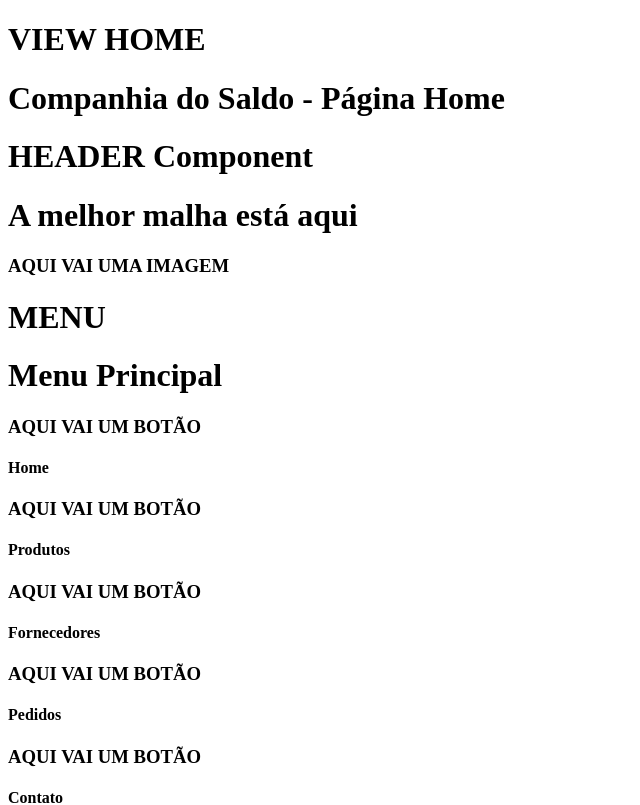
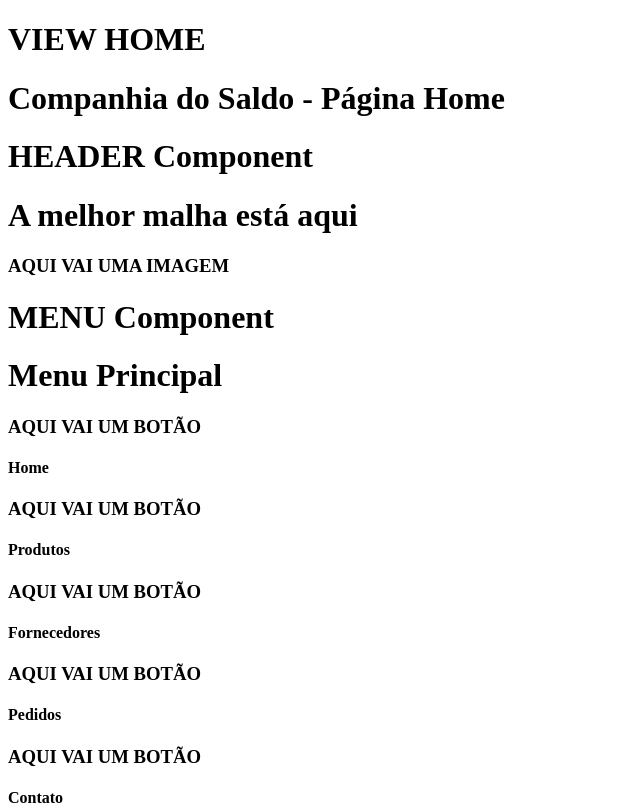
Before and after one commit to marcusviniciusmo/CompanhiaDoSaldo_Website_DEPRECATED, a React (Create React App) app in the folder frontend/: page / in a window 1280 px wide. Shown: the top 805 px of the page, without its empty margins (0-640 px from the left). Built offline with nearby package versions, Linux system fonts and the light colour scheme.

Commit message:
Menu component creation

```diff
--- a/frontend/src/components/Header/index.tsx
+++ b/frontend/src/components/Header/index.tsx
@@ -1,21 +1,13 @@
+import Menu from "components/Menu";
+
 function Header() {
   return (
     <>
       <h1>HEADER Component</h1>
       <h1>A melhor malha está aqui</h1>
       <h3>AQUI VAI UMA IMAGEM</h3>
-      <h1>MENU</h1>
-      <h1>Menu Principal</h1>
-      <h3>AQUI VAI UM BOTÃO</h3>
-      <h4>Home</h4>
-      <h3>AQUI VAI UM BOTÃO</h3>
-      <h4>Produtos</h4>
-      <h3>AQUI VAI UM BOTÃO</h3>
-      <h4>Fornecedores</h4>
-      <h3>AQUI VAI UM BOTÃO</h3>
-      <h4>Pedidos</h4>
-      <h3>AQUI VAI UM BOTÃO</h3>
-      <h4>Contato</h4>
+
+      <Menu />
     </>
   );
 };
--- /dev/null
+++ b/frontend/src/components/Menu/index.tsx
@@ -0,0 +1,20 @@
+function Menu() {
+  return (
+    <>
+      <h1>MENU Component</h1>
+      <h1>Menu Principal</h1>
+      <h3>AQUI VAI UM BOTÃO</h3>
+      <h4>Home</h4>
+      <h3>AQUI VAI UM BOTÃO</h3>
+      <h4>Produtos</h4>
+      <h3>AQUI VAI UM BOTÃO</h3>
+      <h4>Fornecedores</h4>
+      <h3>AQUI VAI UM BOTÃO</h3>
+      <h4>Pedidos</h4>
+      <h3>AQUI VAI UM BOTÃO</h3>
+      <h4>Contato</h4>
+    </>
+  );
+};
+
+export default Menu;
```
